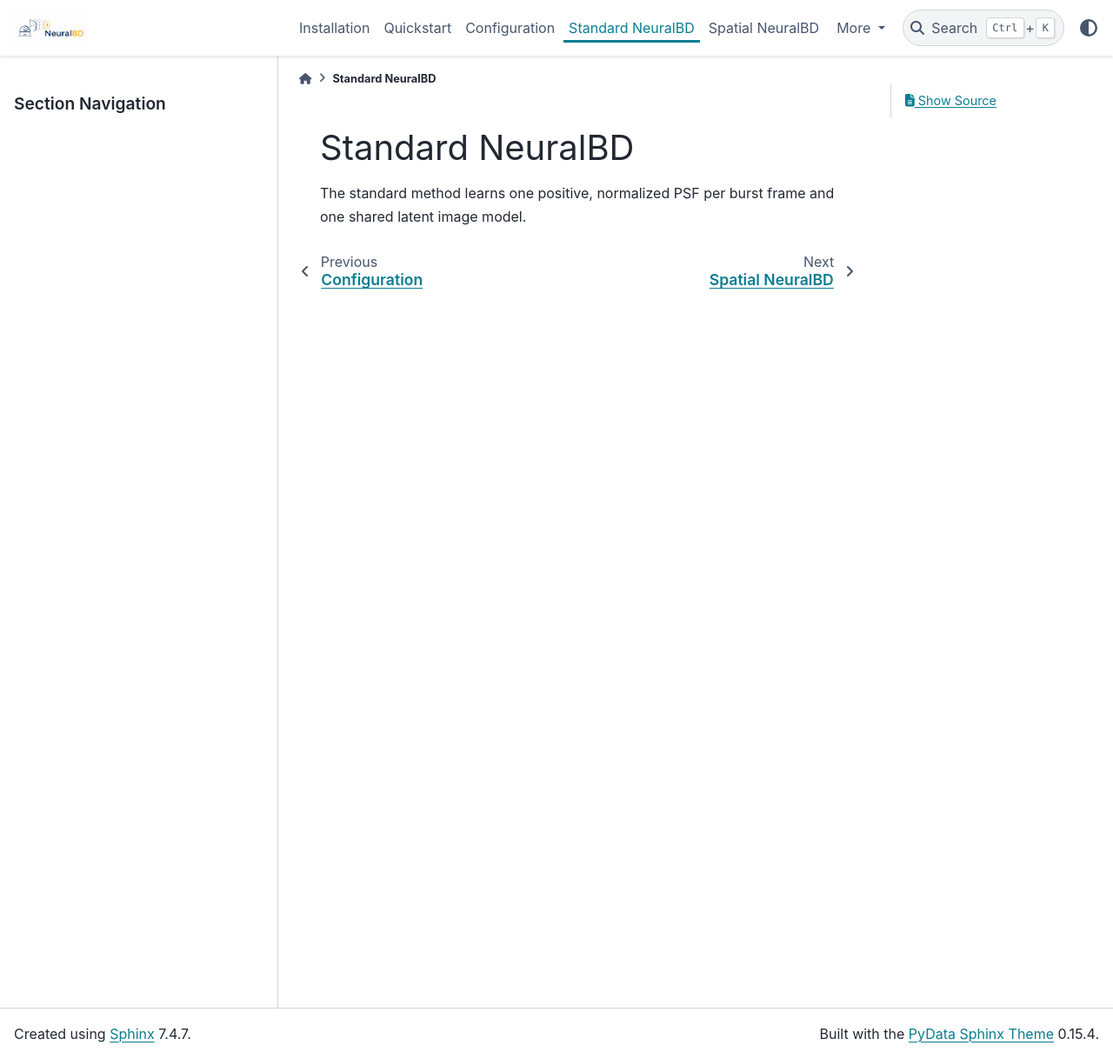
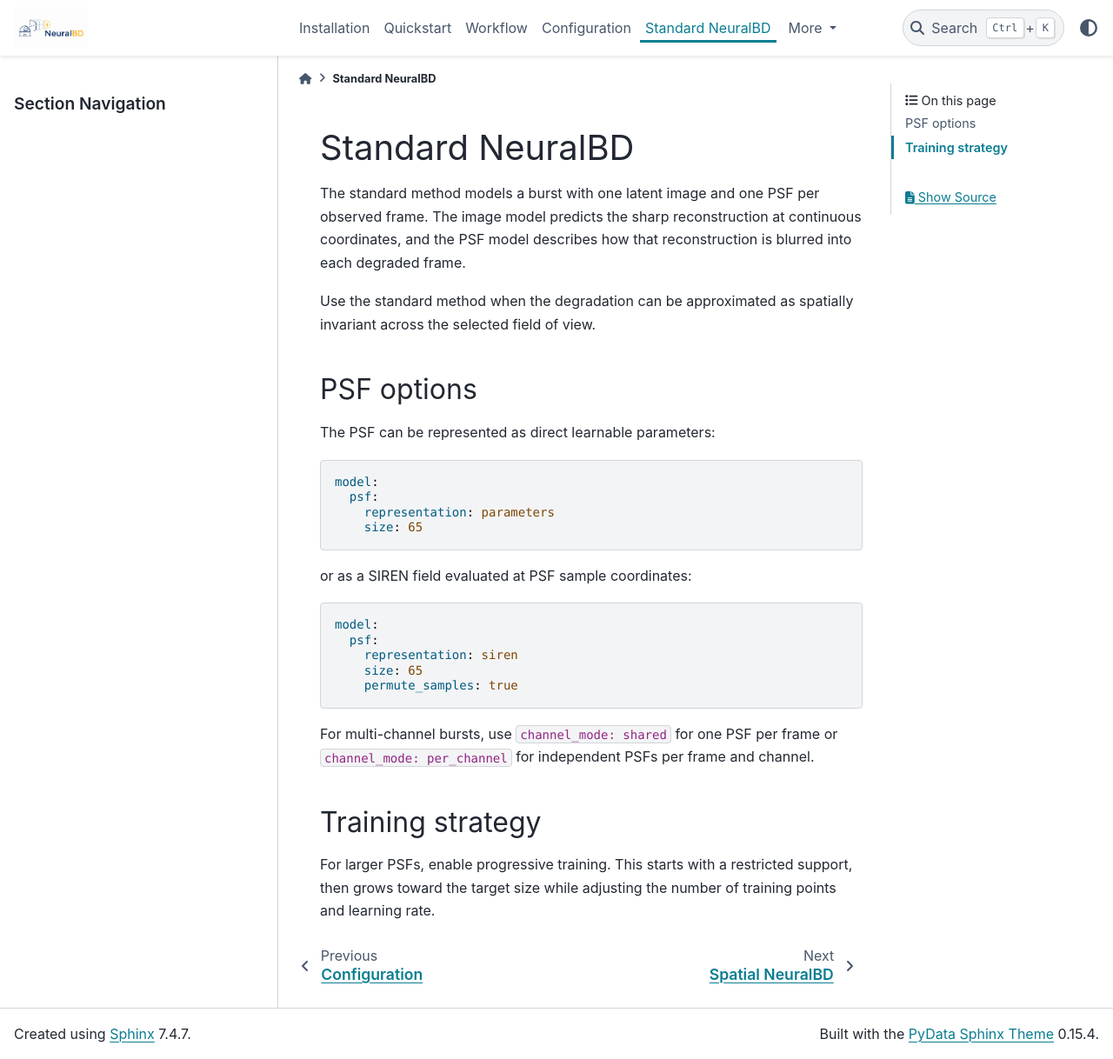
Before and after one commit to RobertJaro/NeuralBD, a Sphinx documentation site: the page built from docs/methods/standard.md, in a window 1280 px wide and 1218 px high. Shown: the whole window at 87% size. Built offline with Sphinx 7.4.7 and the PyData theme 0.15.4, drawn with Linux system fonts in a browser that asks for light colours.

Commit message:
Improve public documentation workflow

````diff
--- a/docs/methods/standard.md
+++ b/docs/methods/standard.md
@@ -1,3 +1,38 @@
 # Standard NeuralBD
 
-The standard method learns one positive, normalized PSF per burst frame and one shared latent image model.
+The standard method models a burst with one latent image and one PSF per observed frame.
+The image model predicts the sharp reconstruction at continuous coordinates, and the PSF
+model describes how that reconstruction is blurred into each degraded frame.
+
+Use the standard method when the degradation can be approximated as spatially invariant
+across the selected field of view.
+
+## PSF options
+
+The PSF can be represented as direct learnable parameters:
+
+```yaml
+model:
+  psf:
+    representation: parameters
+    size: 65
+```
+
+or as a SIREN field evaluated at PSF sample coordinates:
+
+```yaml
+model:
+  psf:
+    representation: siren
+    size: 65
+    permute_samples: true
+```
+
+For multi-channel bursts, use `channel_mode: shared` for one PSF per frame or
+`channel_mode: per_channel` for independent PSFs per frame and channel.
+
+## Training strategy
+
+For larger PSFs, enable progressive training. This starts with a restricted support, then
+grows toward the target size while adjusting the number of training points and learning
+rate.
````
Also changed, not shown: README.md (+27 -5 lines), docs/configuration.md (+7 -6 lines), docs/data/overview.md (+19 -1 lines), docs/index.md (+11 -1 lines), docs/methods/spatial.md (+32 -1 lines), docs/quickstart.md (+31 -2 lines), docs/workflow.md (added, +139 -0 lines).
